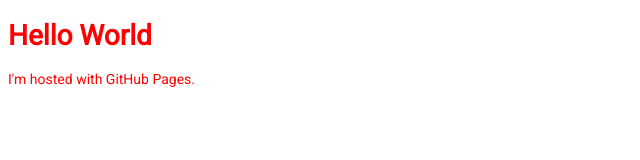
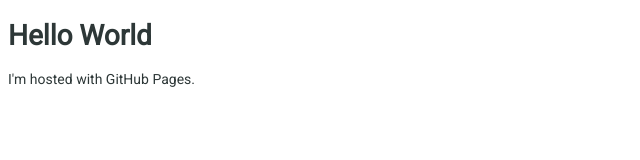
Before and after one commit to jonathanwilson/jonathanwilson.github.io, a plain HTML site: page index.html in a window 1280 px wide. Shown: the whole page, without its empty margins (0-640 px from the left). Drawn offline with Linux system fonts and the light colour scheme.

Commit message:
New colour of black

```diff
--- a/assets/styles/base.css
+++ b/assets/styles/base.css
@@ -2,7 +2,7 @@ body
 {
   font-family: 'Roboto', sans-serif;
   font-size: 14px;
-  color: red;
+  color: #2d3737;
 
 
 }
```
